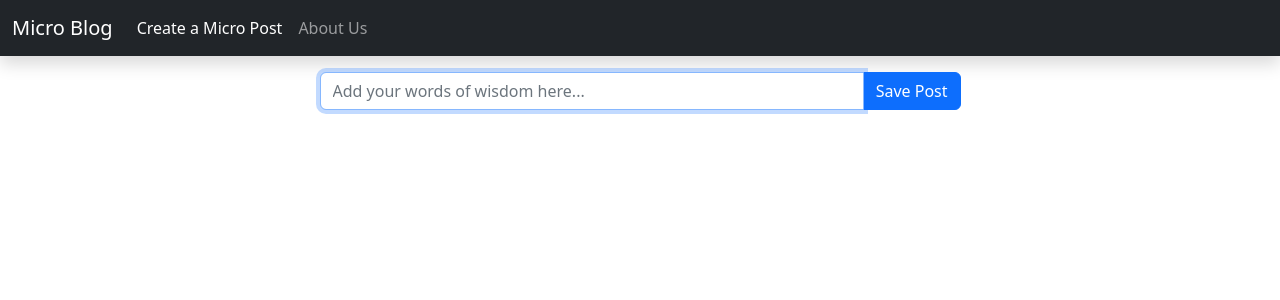
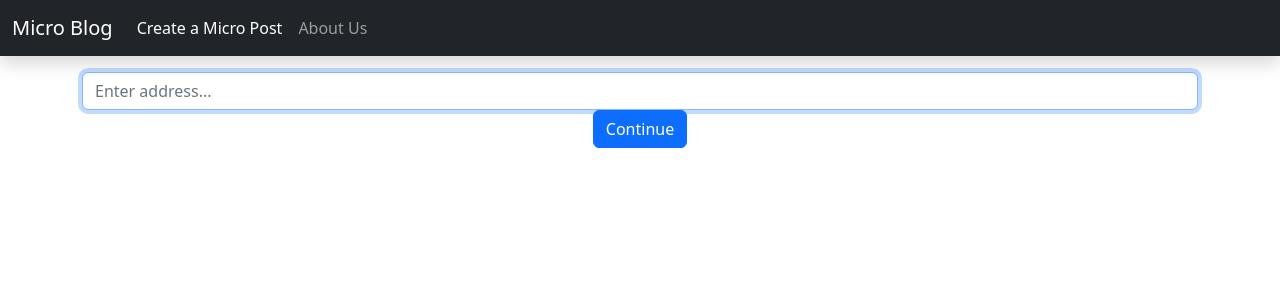
Before and after one commit to CUNYTechPrep/project-starter, a React (Create React App) app in the folder client/: page /posts/new in a window 1280 px wide. Shown: the top 300 px of the page. Built offline with nearby package versions, Linux system fonts and the light colour scheme.

Commit message:
edit PostFormPage to Confirm page

```diff
--- a/client/src/App.js
+++ b/client/src/App.js
@@ -1,11 +1,11 @@
 import React from "react";
 import { BrowserRouter, Routes, Route, Link, NavLink } from "react-router-dom";
 import PostsListPage from "./pages/PostsListPage";
-import PostFormPage from "./pages/PostFormPage";
 import ShowPostPage from "./pages/ShowPostPage";
 import AboutUsPage from "./pages/AboutUsPage";
+import PropertyForm from "./pages/form/PropertyForm"
+import "./App.css";
 
-import "./App.css";
 
 function Navigation(props) {
   return (
@@ -38,7 +38,7 @@ function App() {
       <div className="container-xl text-center">
         <div className="row justify-content-center">
           <Routes>
-            <Route path="/posts/new" element={<PostFormPage />} />
+            <Route path="/posts/new" element={<PropertyForm />} />
             <Route path="/posts/:id" element={<ShowPostPage />} />
             <Route path="/about-us" element={<AboutUsPage />} />
             <Route path="/" element={<PostsListPage />} />
--- a/client/src/pages/PostFormPage.js
+++ b/client/src/pages/PostFormPage.js
@@ -2,10 +2,15 @@ import React, { useState } from "react";
 import { Navigate } from "react-router-dom";
 import ErrorAlert from "../components/ErrorAlert";
 
-function PostFormPage() {
+function PostFormPage(props) {
   const [content, setContent] = useState("");
   const [success, setSuccess] = useState(false);
   const [error, setError] = useState(false);
+
+  const handleClickPrev = e => {
+    e.preventDefault();
+    {props.prevStep()};
+  }
 
   const handleContentChange = (event) => {
     setContent(event.target.value);
@@ -42,19 +47,22 @@ function PostFormPage() {
     <div className="col-10 col-md-8 col-lg-7">
       {error && <ErrorAlert details={"Failed to save the content"} />}
       <form onSubmit={handleSubmit}>
-        <div className="input-group">
-          <input
-            type="text"
-            placeholder="Add your words of wisdom here..."
-            value={content}
-            className="form-control"
-            onChange={handleContentChange}
-            autoFocus
-          />
-          <button type="submit" className="btn btn-primary">
-            Save Post
-          </button>
-        </div>
+
+          <ul className = "list-group">
+            <li className="list-group-item">Address: {props.values.address}</li>
+            <li className="list-group-item">Rent: {props.values.rent}</li>
+            <li className="list-group-item">Mortgage: {props.values.mortgage}</li>
+            <li className="list-group-item">Electric: {props.values.electric}</li>
+            <li className="list-group-item">Gas: {props.values.gas}</li>
+            <li className="list-group-item">Water: {props.values.water}</li>
+          </ul>
+
+          <input placeholder="Confirm" onChange={handleContentChange}/>
+
+          <br/>
+
+          <button onClick={handleClickPrev} className="btn btn-primary"> Back </button>
+          <button type="submit" className="btn btn-primary"> Save Property </button>
       </form>
     </div>
   );
--- a/client/src/pages/form/PropertyForm.js
+++ b/client/src/pages/form/PropertyForm.js
@@ -2,7 +2,7 @@ import React, {useState} from 'react'
 import FormAdress from "../form/FormAddress"
 import FormInfo from "../form/FormRentMort"
 import FormBills from "../form/FormBills"
-import PostFormPage from './PostFormPage'
+import PostFormPage from "../PostFormPage"
 
 function PropertyForm() {
     const [step, setStep] = useState(1);
```
